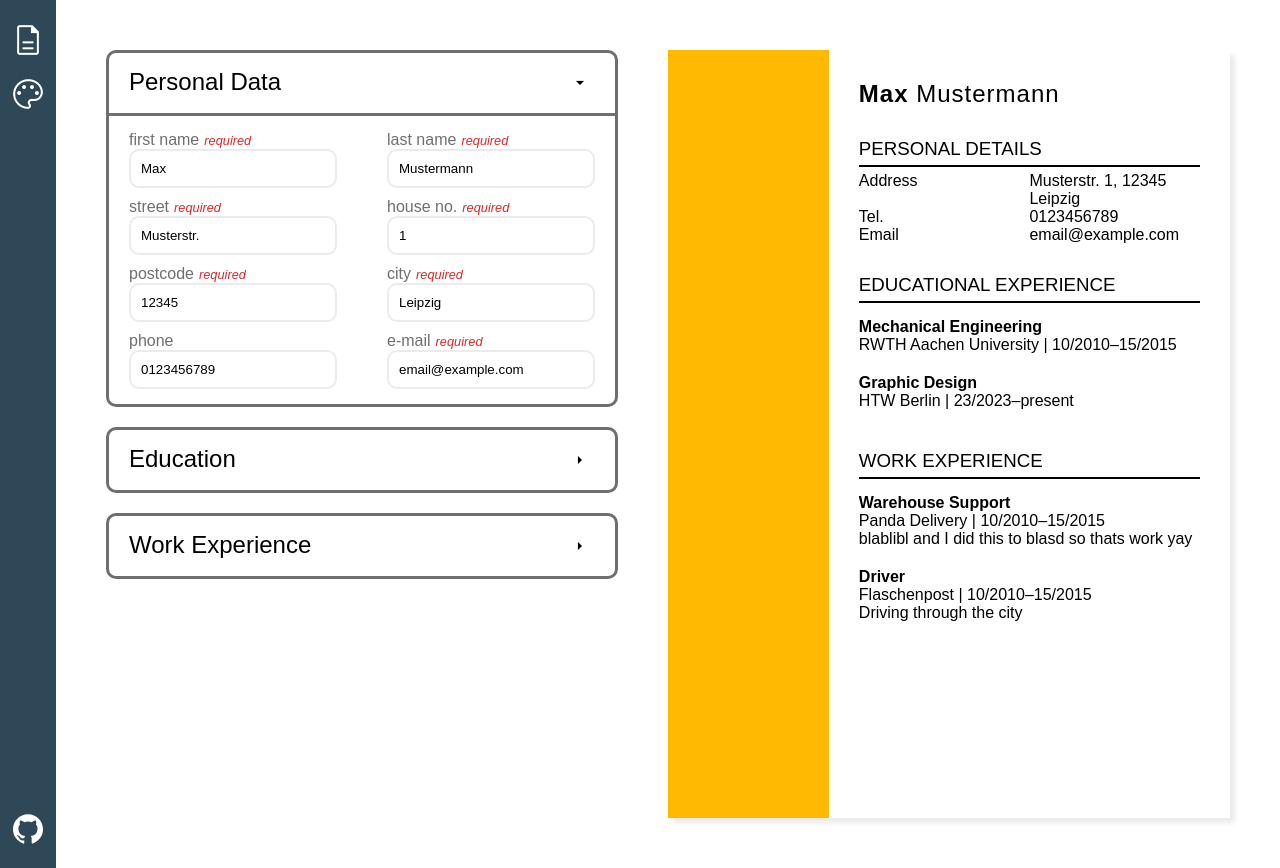
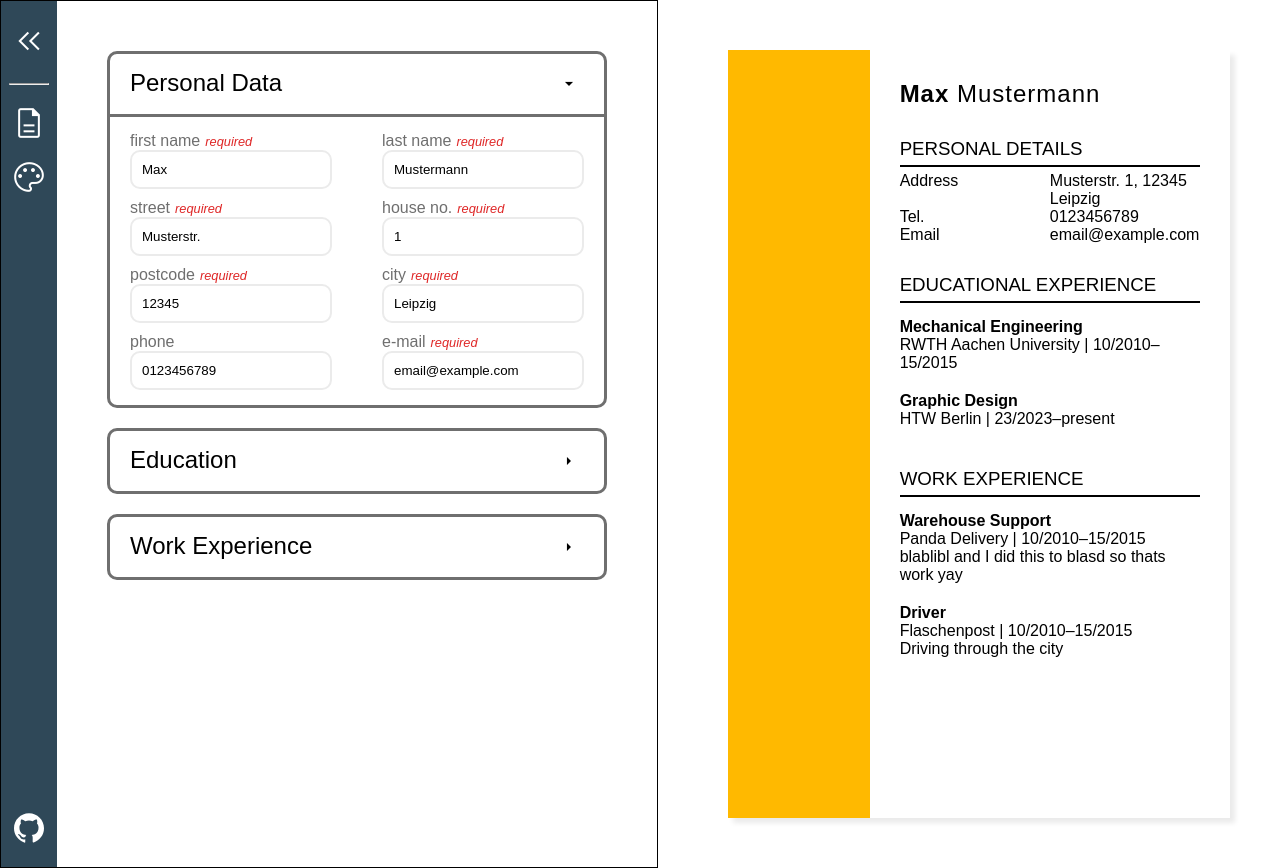
Before and after one commit to tln12/cv-project, a React (Vite) app: page / in a window 1280 px wide. Built offline with nearby package versions, Linux system fonts and the light colour scheme; the HTML template or start-up script is replaced by a standard one; a web font is replaced by a local one.

Commit message:
rearrange and style components

```diff
--- a/src/App.jsx
+++ b/src/App.jsx
@@ -2,20 +2,17 @@ import { useState } from 'react';
 import { v4 as uuidv4 } from 'uuid';
 import './styles/style.css';
 import ControlPanel from './components/ControlPanel';
-import SideNavigation from './components/SideNavigation';
 import CV from './components/CV';
-import Customizer from './components/Customizer';
 import { hyphenToCamelCase } from './helperFunctions';
 import * as exampleData from './exampleData.js';
 import styled from 'styled-components';
 
 const StyledApp = styled.div`
   display: flex;
+  justify-content: space-between;
+  gap: 20px;
   width: 100vw;
   heigth: 100vh;
-`;
-const StyledMain = styled.main`
-  padding: 50px;
 `;
 
 function App() {
@@ -28,7 +25,6 @@ function App() {
     formData: null,
   });
   const [cvColor, setCVColor] = useState('#FFB900');
-  const [navTab, setNavTab] = useState('control-panel');
 
   /**************************
    *  Personal Data
@@ -226,15 +222,8 @@ function App() {
     }
   }
 
-  function handleNavigation(e) {
-    setNavTab(e.target.attributes['data-nav'].value);
-  }
-
   return (
     <StyledApp>
-      <SideNavigation handleNavigation={(e) => handleNavigation(e)} />
-      <StyledMain>
-        {navTab === 'control-panel' && (
       <ControlPanel
         personalData={personalData}
         education={education}
@@ -249,18 +238,15 @@ function App() {
         handleDeleteEntry={handleDeleteEntry}
         handleReturn={handleReturn}
         handleToggleVisibility={handleToggleVisibility}
+        setCVColor={setCVColor}
+        cvColor={cvColor}
       />
-        )}
-        {navTab === 'customize' && (
-          <Customizer color={cvColor} setColor={setCVColor} />
-        )}
       <CV
         color={cvColor}
         personalData={personalData}
         education={education}
         work={work}
       />
-      </StyledMain>
     </StyledApp>
   );
 }
--- a/src/components/CV.jsx
+++ b/src/components/CV.jsx
@@ -8,6 +8,7 @@ const StyledCV = styled.section`
   height: 60vw;
   display: flex;
   box-shadow: 5px 5px 5px var(--shadow-color);
+  margin: var(--section-padding);
 `;
 const StyledEntry = styled.li`
   display: flex;
--- a/src/components/ControlPanel.jsx
+++ b/src/components/ControlPanel.jsx
@@ -1,10 +1,16 @@
-import EExperienceControl from './educational-experience/EExperienceControl';
-import WExperienceControl from './work-experience/WExperienceControl';
-import PDataControl from './personal-data/PDataControl';
+import DataManager from './DataManager';
+import Customizer from './Customizer';
+import SideNavigation from './SideNavigation';
 import styled from 'styled-components';
+import { useState } from 'react';
 
 const StyledPanel = styled.section`
-  min-width: 40vw;
+  display: flex;
+  border: 1px solid black;
+`;
+const StyledMain = styled.div`
+  margin: var(--section-padding);
+  width: 500px;
   display: flex;
   flex-direction: column;
   gap: 20px;
@@ -24,44 +30,39 @@ export default function ControlPanel({
   handleDeleteEntry,
   handleReturn,
   handleToggleVisibility,
+  setCVColor,
+  cvColor,
 }) {
+  const [navTab, setNavTab] = useState('data-manager');
+
+  function handleNavigation(e) {
+    setNavTab(e.target.attributes['data-nav'].value);
+  }
+
   return (
     <StyledPanel>
-      {' '}
-      <PDataControl
+      <SideNavigation handleNavigation={(e) => handleNavigation(e)} />
+      <StyledMain>
+        {navTab === 'data-manager' ? (
+          <DataManager
             personalData={personalData}
-        handleChange={(e) => handleChange(e)}
-      />
-      {/* since there are ids shared between education and work forms, only open one */}
-      {(formStatus.activeContext == 'education' ||
-        formStatus.activeContext == null) && (
-        <EExperienceControl
             education={education}
-          formStatus={formStatus}
-          handleChange={handleChangeFormInput}
-          handleCreateEntry={(e) => handleCreateEntry(e)}
-          handleSubmit={(e) => handleSubmitEducation(e)}
-          handleEdit={(e) => handleEdit(e)}
-          handleDeleteEntry={(e) => handleDeleteEntry(e)}
-          handleToggleVisibility={(e) => handleToggleVisibility(e)}
-          handleReturn={(e) => handleReturn(e)}
-        />
-      )}
-      {/* since there are ids shared between education and work forms, only open one */}
-      {(formStatus.activeContext == 'work' ||
-        formStatus.activeContext == null) && (
-        <WExperienceControl
             work={work}
             formStatus={formStatus}
-          handleChange={handleChangeFormInput}
-          handleCreateEntry={(e) => handleCreateEntry(e)}
-          handleSubmit={(e) => handleSubmitWork(e)}
-          handleEdit={(e) => handleEdit(e)}
-          handleDeleteEntry={(e) => handleDeleteEntry(e)}
-          handleToggleVisibility={(e) => handleToggleVisibility(e)}
-          handleReturn={(e) => handleReturn(e)}
+            handleChange={handleChange}
+            handleChangeFormInput={handleChangeFormInput}
+            handleCreateEntry={handleCreateEntry}
+            handleSubmitEducation={handleSubmitEducation}
+            handleSubmitWork={handleSubmitWork}
+            handleEdit={handleEdit}
+            handleDeleteEntry={handleDeleteEntry}
+            handleReturn={handleReturn}
+            handleToggleVisibility={handleToggleVisibility}
           />
+        ) : (
+          <Customizer color={cvColor} setCVColor={setCVColor} />
         )}
+      </StyledMain>
     </StyledPanel>
   );
 }
--- a/src/components/Customizer.jsx
+++ b/src/components/Customizer.jsx
@@ -1,17 +1,17 @@
-function ColorPick({ color, setColor }) {
+function ColorPick({ color, setCVColor }) {
   return (
     <input
       type='color'
       value={color}
-      onChange={(e) => setColor(e.target.value)}
+      onChange={(e) => setCVColor(e.target.value)}
     />
   );
 }
 
-export default function Customizer({ color, setColor }) {
+export default function Customizer({ color, setCVColor }) {
   return (
     <div>
-      <ColorPick color={color} setColor={setColor} />
+      <ColorPick color={color} setCVColor={setCVColor} />
     </div>
   );
 }
--- /dev/null
+++ b/src/components/DataManager.jsx
@@ -0,0 +1,58 @@
+import EExperienceControl from './educational-experience/EExperienceControl';
+import WExperienceControl from './work-experience/WExperienceControl';
+import PDataControl from './personal-data/PDataControl';
+
+export default function ControlPanel({
+  personalData,
+  education,
+  work,
+  formStatus,
+  handleChange,
+  handleChangeFormInput,
+  handleCreateEntry,
+  handleSubmitEducation,
+  handleSubmitWork,
+  handleEdit,
+  handleDeleteEntry,
+  handleReturn,
+  handleToggleVisibility,
+}) {
+  return (
+    <>
+      <PDataControl
+        personalData={personalData}
+        handleChange={(e) => handleChange(e)}
+      />
+      {/* since there are ids shared between education and work forms, only open one */}
+      {(formStatus.activeContext == 'education' ||
+        formStatus.activeContext == null) && (
+        <EExperienceControl
+          education={education}
+          formStatus={formStatus}
+          handleChange={handleChangeFormInput}
+          handleCreateEntry={(e) => handleCreateEntry(e)}
+          handleSubmit={(e) => handleSubmitEducation(e)}
+          handleEdit={(e) => handleEdit(e)}
+          handleDeleteEntry={(e) => handleDeleteEntry(e)}
+          handleToggleVisibility={(e) => handleToggleVisibility(e)}
+          handleReturn={(e) => handleReturn(e)}
+        />
+      )}
+      {/* since there are ids shared between education and work forms, only open one */}
+      {(formStatus.activeContext == 'work' ||
+        formStatus.activeContext == null) && (
+        <WExperienceControl
+          work={work}
+          formStatus={formStatus}
+          handleChange={handleChangeFormInput}
+          handleCreateEntry={(e) => handleCreateEntry(e)}
+          handleSubmit={(e) => handleSubmitWork(e)}
+          handleEdit={(e) => handleEdit(e)}
+          handleDeleteEntry={(e) => handleDeleteEntry(e)}
+          handleToggleVisibility={(e) => handleToggleVisibility(e)}
+          handleReturn={(e) => handleReturn(e)}
+        />
+      )}
+    </>
+  );
+}
--- a/src/components/SideNavigation.jsx
+++ b/src/components/SideNavigation.jsx
@@ -34,9 +34,17 @@ export default function SideNavigation({ handleNavigation }) {
     <StyledSideNav>
       <StyledList>
         <li>
+          <StyledButton className='material-symbols-outlined'>
+            keyboard_double_arrow_left
+          </StyledButton>
+        </li>
+        <li>
+          <hr />
+        </li>
+        <li>
           <StyledButton
             className='material-symbols-outlined'
-            data-nav='control-panel'
+            data-nav='data-manager'
             onClick={handleNavigation}
           >
             description
--- a/src/styles/style.css
+++ b/src/styles/style.css
@@ -8,6 +8,7 @@
   --shadow-color: rgb(235, 235, 235);
   --accent-color: rgb(88, 225, 200);
   --required-color: rgb(223, 40, 40);
+  --section-padding: 50px;
 }
 body {
   width: 100vw;
```
Lines whose indentation alone changed are shown as unchanged.
